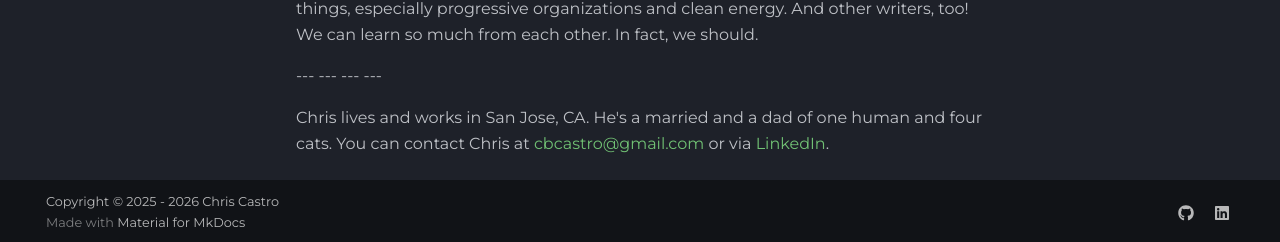
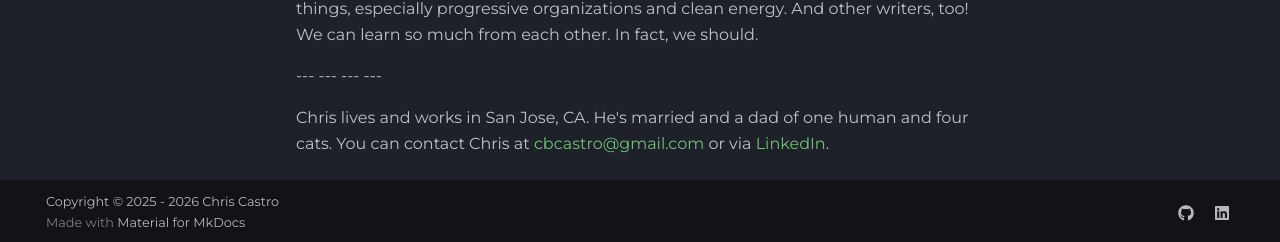
Before and after one commit to praxandanthilus/mkdocs-personal, an MkDocs documentation site: the page built from docs/index.md, in a window 1280 px wide and 900 px high, scrolled down 517 px. Shown: the part 655-897 px from the top of the window. Built offline with MkDocs 1.6.1 and Material for MkDocs 9.7.7, drawn with Linux system fonts in a browser that asks for light colours; some web fonts are replaced.

```diff
--- a/docs/index.md
+++ b/docs/index.md
@@ -16,4 +16,4 @@ I tell stories on my blog. I would love to connect with employers who are doing
 
 \--- --- --- ---
 
-Chris lives and works in San Jose, CA. He's a married and a dad of one human and four cats. You can contact Chris at [cbcastro@gmail.com](mailto:cbcastro@gmail.com) or via [LinkedIn](https://www.linkedin.com/in/castrochris/).
+Chris lives and works in San Jose, CA. He's married and a dad of one human and four cats. You can contact Chris at [cbcastro@gmail.com](mailto:cbcastro@gmail.com) or via [LinkedIn](https://www.linkedin.com/in/castrochris/).
```
Also changed, not shown: other parts of docs/index.md (+1 -1 lines).
